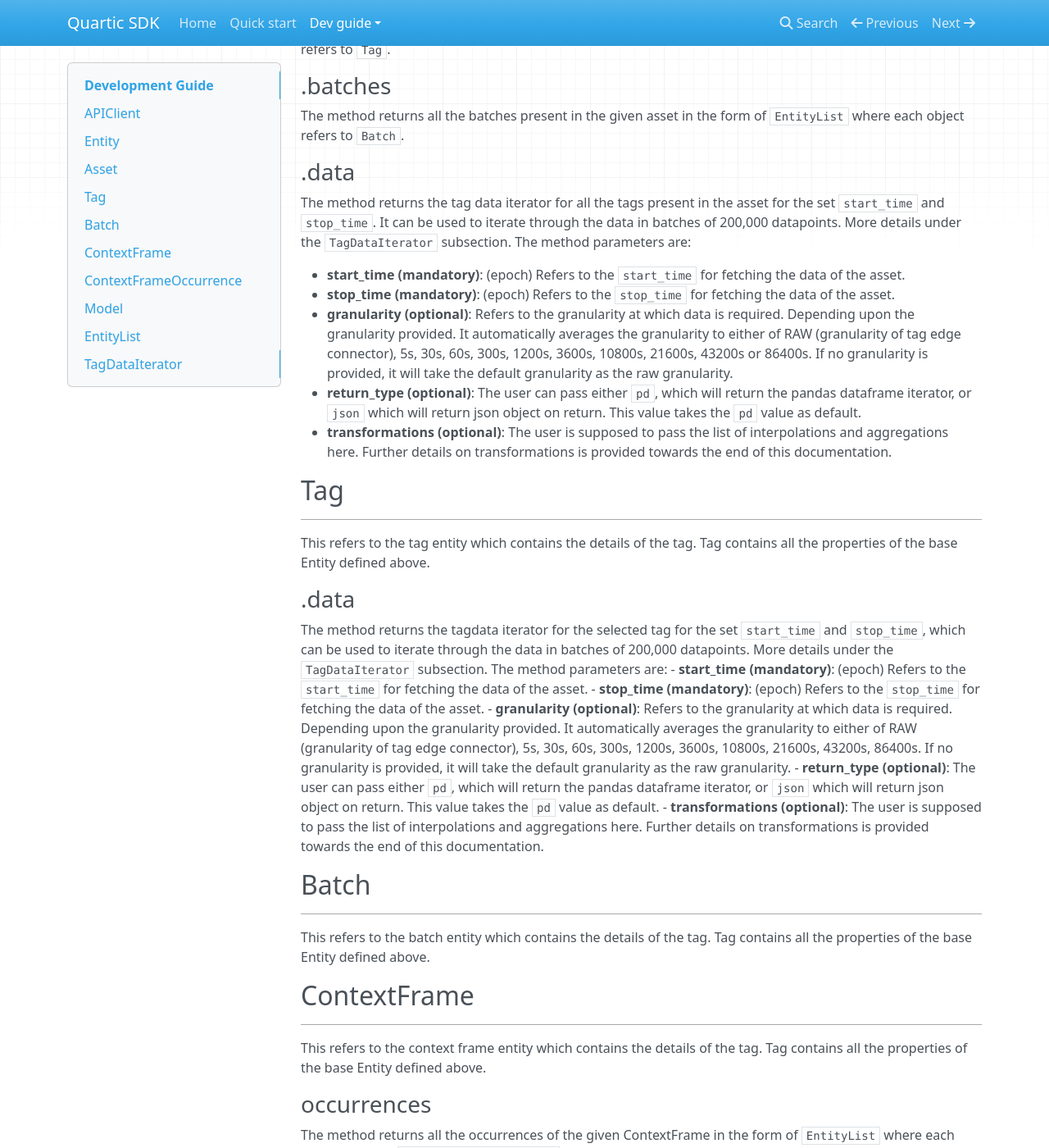
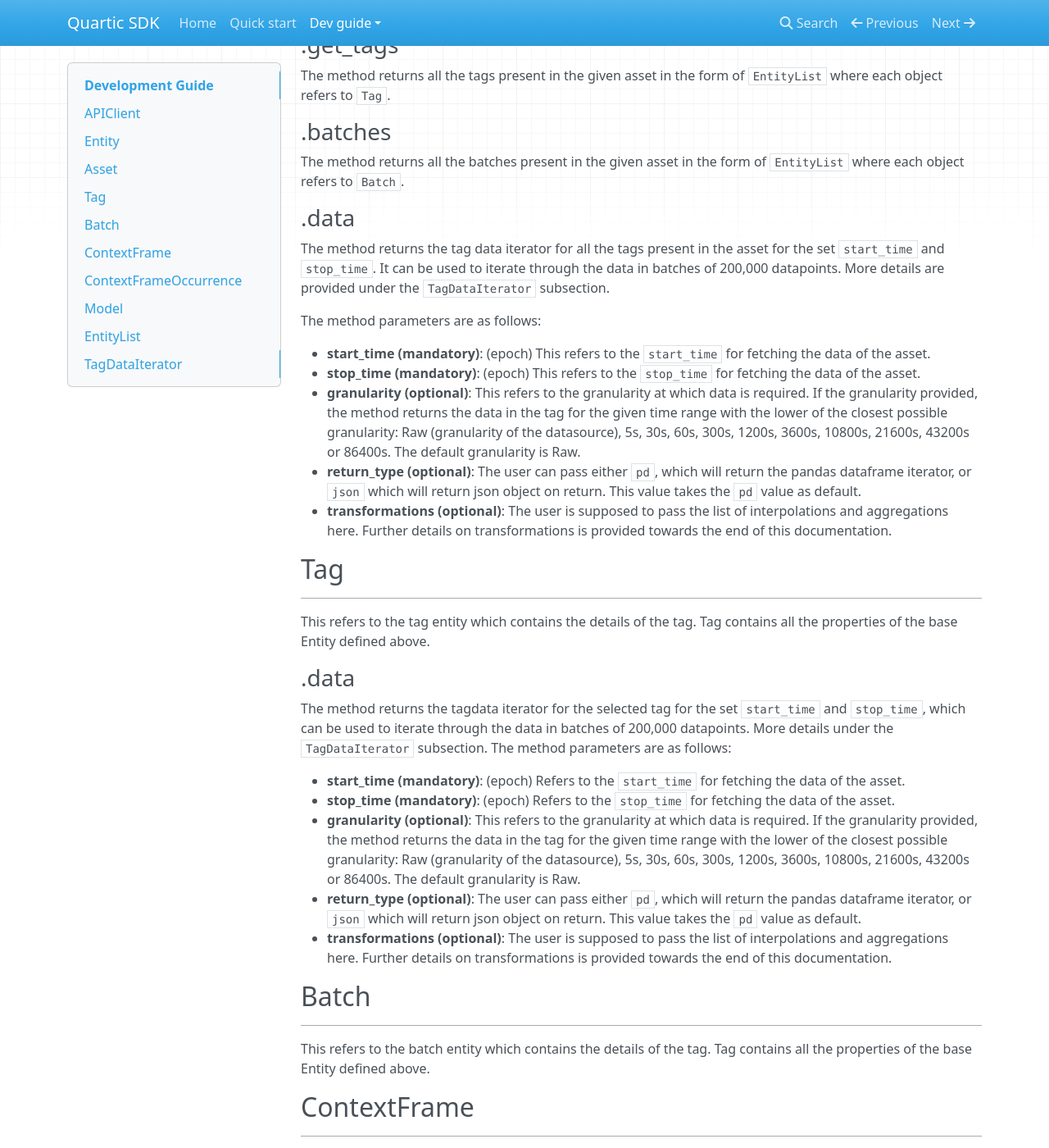
Before and after one commit to sourcery-ai-experiments/QuarticSDK, an MkDocs documentation site: the page built from docs/dev_guide/basic.md, in a window 1280 px wide and 1400 px high, scrolled down 1893 px. Shown: the whole window at 82% size. Built offline with MkDocs 1.6.1, drawn with Linux system fonts in a browser that asks for light colours; nearby versions of some CDN libraries; some of the changed text lies outside the part shown.

Commit message:
Final corrections

```diff
--- a/docs/dev_guide/basic.md
+++ b/docs/dev_guide/basic.md
@@ -54,11 +55,12 @@
 An object of this class is initialiazed with two parameters. These are automatically created and depend on the user's query through the client.
 
 - **body_json (mandatory)**: This is the json object which is used to create the related `Entity` object.
-- **api_helper (mandatory)**: This is the APIHelper object which contains all the info about the authentication and is used for making API calls.
+- **api_helper (mandatory)**: This is the APIHelper object which contains information about the authentication and is used for making API calls.
 
 ### get
 The attribute value of the object is returned for the given name.
-- **name (mandatory)**: The attribute name whose value is to be returned.
+
+- **name (mandatory)**: Refers to the attribute name whose value is to be returned.
 
 ## Asset
 ---
@@ -71,12 +73,13 @@
 The method returns all the batches present in the given asset in the form of `EntityList` where each object refers to `Batch`.
 
 ### .data
-The method returns the tag data iterator for all the tags present in the asset for the set `start_time` and `stop_time`. It can be used to iterate through the data in batches of 200,000 datapoints. More details under the `TagDataIterator` subsection.
-The method parameters are:
+The method returns the tag data iterator for all the tags present in the asset for the set `start_time` and `stop_time`. It can be used to iterate through the data in batches of 200,000 datapoints. More details are provided under the `TagDataIterator` subsection.
 
-- **start_time (mandatory)**: (epoch) Refers to the `start_time` for fetching the data of the asset.
-- **stop_time (mandatory)**: (epoch) Refers to the `stop_time` for fetching the data of the asset.
-- **granularity (optional)**: Refers to the granularity at which data is required. Depending upon the granularity provided. It automatically averages the granularity to either of RAW (granularity of tag edge connector), 5s, 30s, 60s, 300s, 1200s, 3600s, 10800s, 21600s, 43200s or 86400s. If no granularity is provided, it will take the default granularity as the raw granularity.
+The method parameters are as follows:
+
+- **start_time (mandatory)**: (epoch) This refers to the `start_time` for fetching the data of the asset.
+- **stop_time (mandatory)**: (epoch) This refers to the `stop_time` for fetching the data of the asset.
+- **granularity (optional)**: This refers to the granularity at which data is required. If the granularity provided, the method returns the data in the tag for the given time range with the lower of the closest possible granularity: Raw (granularity of the datasource), 5s, 30s, 60s, 300s, 1200s, 3600s, 10800s, 21600s, 43200s or 86400s. The default granularity is Raw.
 - **return_type (optional)**: The user can pass either `pd`, which will return the pandas dataframe iterator, or `json` which will return json object on return. This value takes the `pd` value as default.
 - **transformations (optional)**: The user is supposed to pass the list of interpolations and aggregations here. Further details on transformations is provided towards the end of this documentation.
 
@@ -85,10 +88,11 @@
 This refers to the tag entity which contains the details of the tag. Tag contains all the properties of the base Entity defined above.
 
 ### .data
-The method returns the tagdata iterator for the selected tag for the set `start_time` and `stop_time`, which can be used to iterate through the data in batches of 200,000 datapoints. More details under the `TagDataIterator` subsection. The method parameters are:
+The method returns the tagdata iterator for the selected tag for the set `start_time` and `stop_time`, which can be used to iterate through the data in batches of 200,000 datapoints. More details under the `TagDataIterator` subsection. The method parameters are as follows:
+
 - **start_time (mandatory)**: (epoch) Refers to the `start_time` for fetching the data of the asset.
 - **stop_time (mandatory)**: (epoch) Refers to the `stop_time` for fetching the data of the asset.
-- **granularity (optional)**: Refers to the granularity at which data is required. Depending upon the granularity provided. It automatically averages the granularity to either of RAW (granularity of tag edge connector), 5s, 30s, 60s, 300s, 1200s, 3600s, 10800s, 21600s, 43200s, 86400s. If no granularity is provided, it will take the default granularity as the raw granularity.
+- **granularity (optional)**: This refers to the granularity at which data is required. If the granularity provided, the method returns the data in the tag for the given time range with the lower of the closest possible granularity: Raw (granularity of the datasource), 5s, 30s, 60s, 300s, 1200s, 3600s, 10800s, 21600s, 43200s or 86400s. The default granularity is Raw.
 - **return_type (optional)**: The user can pass either `pd`, which will return the pandas dataframe iterator, or `json` which will return json object on return. This value takes the `pd` value as default.
 - **transformations (optional)**: The user is supposed to pass the list of interpolations and aggregations here. Further details on transformations is provided towards the end of this documentation.
 
@@ -100,8 +104,7 @@
 ---
 This refers to the context frame entity which contains the details of the tag. Tag contains all the properties of the base Entity defined above.
 
-### occurrences
-The method returns all the occurrences of the given ContextFrame in the form of `EntityList` where each object refers to `ContextFrameOccurrence`.
+- **occurrences**: The method returns all the occurrences of the given ContextFrame in the form of `EntityList` where each object refers to `ContextFrameOccurrence`.
 
 ## ContextFrameOccurrence
 ---
@@ -109,10 +112,9 @@
 
 ## Model
 ---
-This refers to Model entity, which contains the details of Model, Model contains all the properties of the base Entity defined above.
+This refers to Model entity, which contains the details of the model, Model contains all the properties of the base Entity defined above.
 
-### .model_instance
-This methode returns the Model object (created and deployed by extending model base- ModelABC).
+- **.model_instance**: This methode returns the Model object (created and deployed by extending model base- ModelABC).
 
 ## EntityList
 ---
@@ -126,6 +128,7 @@
 
 ### .get
 The method returns the first item in the list whose attribute `name` has the value `value`. It requires the following parameters:
+
 - **name (mandatory)**: Refers to the name of the attribute.
 - **value (mandatory)**: Refers to the value of this attribute.
 
@@ -168,7 +171,7 @@
 
 - **start_time (mandatory)**: (epoch) Refers to the `start_time` for fetching the data of the asset.
 - **stop_time (mandatory)**: (epoch) Refers to the `stop_time` for fetching the data of the asset.
-- **granularity (optional)**: Refers to the granularity at which data is required. Depending upon the granularity provided. It automatically averages the granularity to either of RAW (granularity of tag edge connector), 5s, 30s, 60s, 300s, 1200s, 3600s, 10800s, 21600s, 43200s or 86400s. If no granularity is provided, it will take the default granularity as the raw granularity.
+- **granularity (optional)**: This refers to the granularity at which data is required. If the granularity provided, the method returns the data in the tag for the given time range with the lower of the closest possible granularity: Raw (granularity of the datasource), 5s, 30s, 60s, 300s, 1200s, 3600s, 10800s, 21600s, 43200s or 86400s. The default granularity is Raw.
 - **return_type (optional)**: The user can pass either `pd`, which will return the pandas dataframe iterator, or `json` which will return json object on return. This value takes the `pd` value as default.
 - **transformations (optional)**: The user is supposed to pass the list of interpolations and aggregations here. Further details on transformations is provided towards the end of this documentation.
 
@@ -190,6 +193,7 @@
 
 #### Aggregation:
 Aggregation requires the following keys to be present:
+
 - **transformation_type (mandatory)**: Refers to the type of transformation. It should always be `aggregation` for this.
 - **aggregation_column (mandatory)**: Refers to the column being aggregated.
 - **aggregation_dict (mandatory)**: This dictionary refers to the methods based upon which the different columns in the dataset will be aggregated.
```
Also changed, not shown: other parts of docs/dev_guide/basic.md (+5 -4 lines), docs/dev_guide/model_creation.md (+2 -1 lines), docs/quick_start.md (+5 -5 lines).
